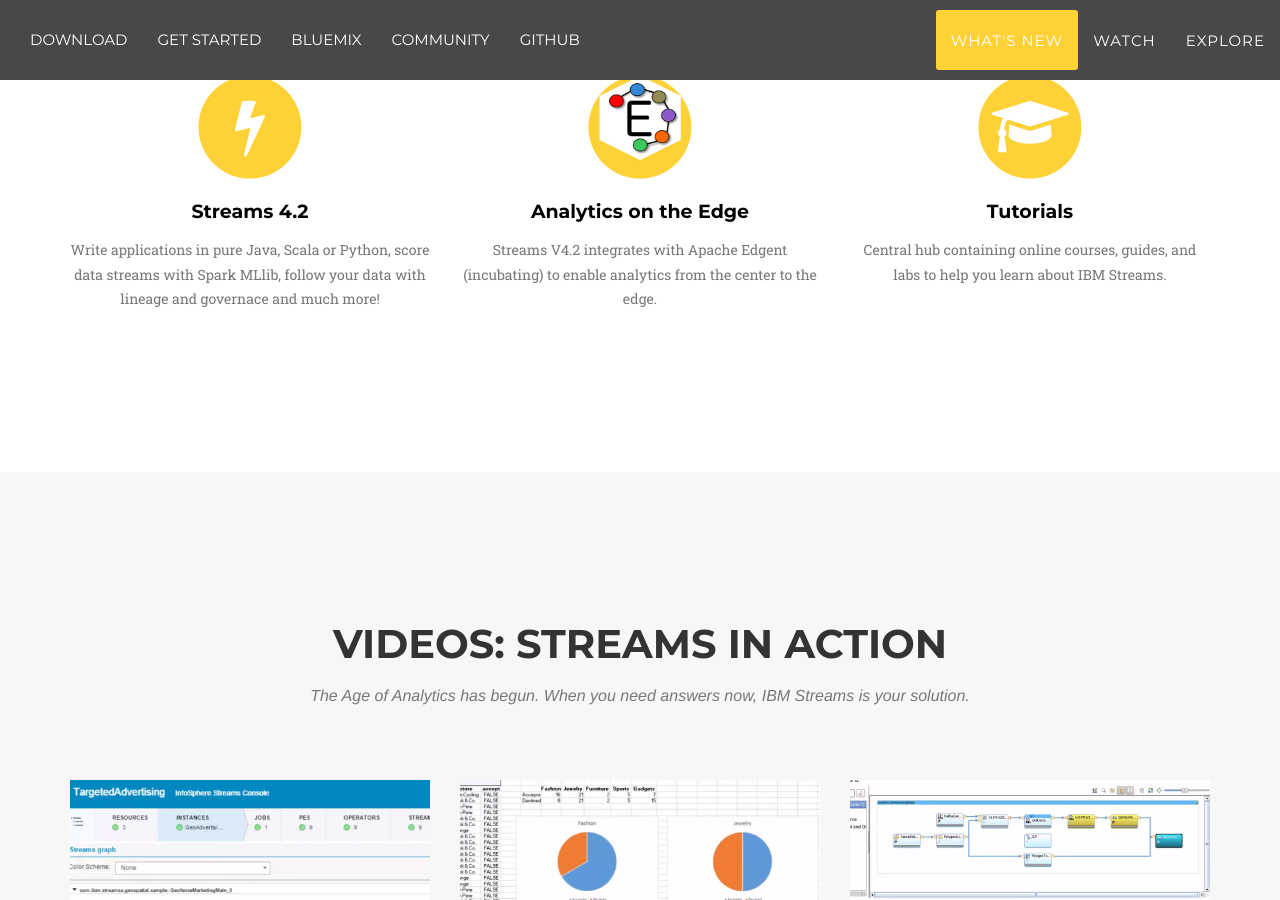
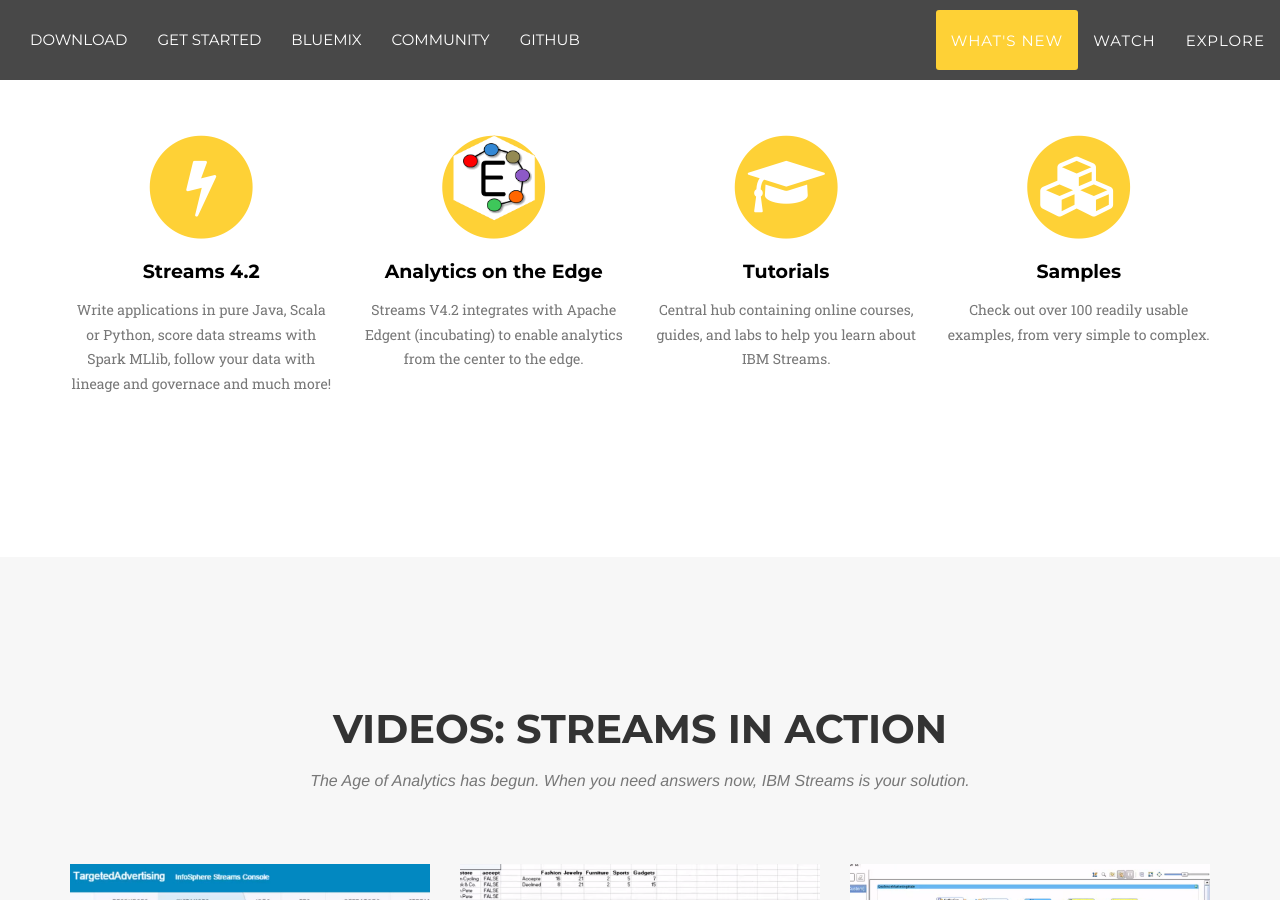
Before and after one commit to IBMStreams/IBMStreams.github.io, a Jekyll site: the page built from index.html, in a window 1280 px wide and 900 px high, scrolled down 693 px. Built offline with Jekyll 4.4.1, drawn with Linux system fonts in a browser that asks for light colours; nearby versions of some CDN libraries; some web fonts are replaced.

Commit message:
Add Samples Catalog to What's New section

```diff
--- a/_includes/whatsNew.html
+++ b/_includes/whatsNew.html
@@ -4,10 +4,11 @@
             <div class="row">
                 <div class="col-lg-12 text-center">
                     <h2 class="section-heading">What's New</h2>
+                    <h3 class="section-subheading text-muted"></h3>
                 </div>
             </div>
             <div class="row text-center">
-                <div class="col-md-4">
+                <div class="col-lg-3">
                     <span class="fa-stack fa-4x">
                         <i class="fa fa-circle fa-stack-2x text-primary"></i>
                         <a href="https://developer.ibm.com/streamsdev/2016/09/23/whats-new-in-streams-v4-2/" class="fa fa-flash fa-stack-1x fa-inverse icon"></a>
@@ -15,7 +16,7 @@
                     <h4 class="service-heading"><a href="https://developer.ibm.com/streamsdev/2016/09/23/whats-new-in-streams-v4-2/" class="blackLink">Streams 4.2<br></a></h4>
                     <p class="text-muted">Write applications in pure Java, Scala or Python, score data streams with Spark MLlib, follow your data with lineage and governace and much more!</p>
                 </div>
-                <div class="col-md-4">
+                <div class="col-lg-3">
                     <span class="fa-stack fa-4x">
                         <i class="fa fa-circle fa-stack-2x text-primary"></i>
                         <a href="http://edgent.incubator.apache.org" class="fa fa-stack-1x fa-inverse icon"><img src="/img/hexEdgent.png" width="80%"></a>
@@ -23,7 +24,7 @@
                     <h4 class="service-heading"><a href="http://edgent.incubator.apache.org" class="blackLink">Analytics on the Edge<br></a></h4>
                     <p class="text-muted">Streams V4.2 integrates with Apache Edgent (incubating) to enable analytics from the center to the edge.</p>
                 </div>
-                <div class="col-md-4">
+                <div class="col-lg-3">
                     <span class="fa-stack fa-4x">
                         <i class="fa fa-circle fa-stack-2x text-primary"></i>
                         <a href="https://ibmstreams.github.io/tutorials" data-toggle="modal" class="fa fa-graduation-cap fa-stack-1x fa-inverse icon"></a>
@@ -31,6 +32,14 @@
                     <h4 class="service-heading"><a href="https://ibmstreams.github.io/tutorials" class="blackLink">Tutorials<br></a></h4>
                     <p class="text-muted">Central hub containing online courses, guides, and labs to help you learn about IBM Streams.</p>
                 </div>
+                <div class="col-lg-3">
+                    <span class="fa-stack fa-4x">
+                        <i class="fa fa-circle fa-stack-2x text-primary"></i>
+                        <a href="https://ibmstreams.github.io/samples/" data-toggle="modal" class="fa fa-cubes fa-stack-1x fa-inverse icon"></a>
+                    </span>
+                    <h4 class="service-heading"><a href="https://ibmstreams.github.io/samples/" class="blackLink">Samples<br></a></h4>
+                    <p class="text-muted">Check out over 100 readily usable examples, from very simple to complex.</p>
+                </div>
             </div>
         </div>
     </section>
```
